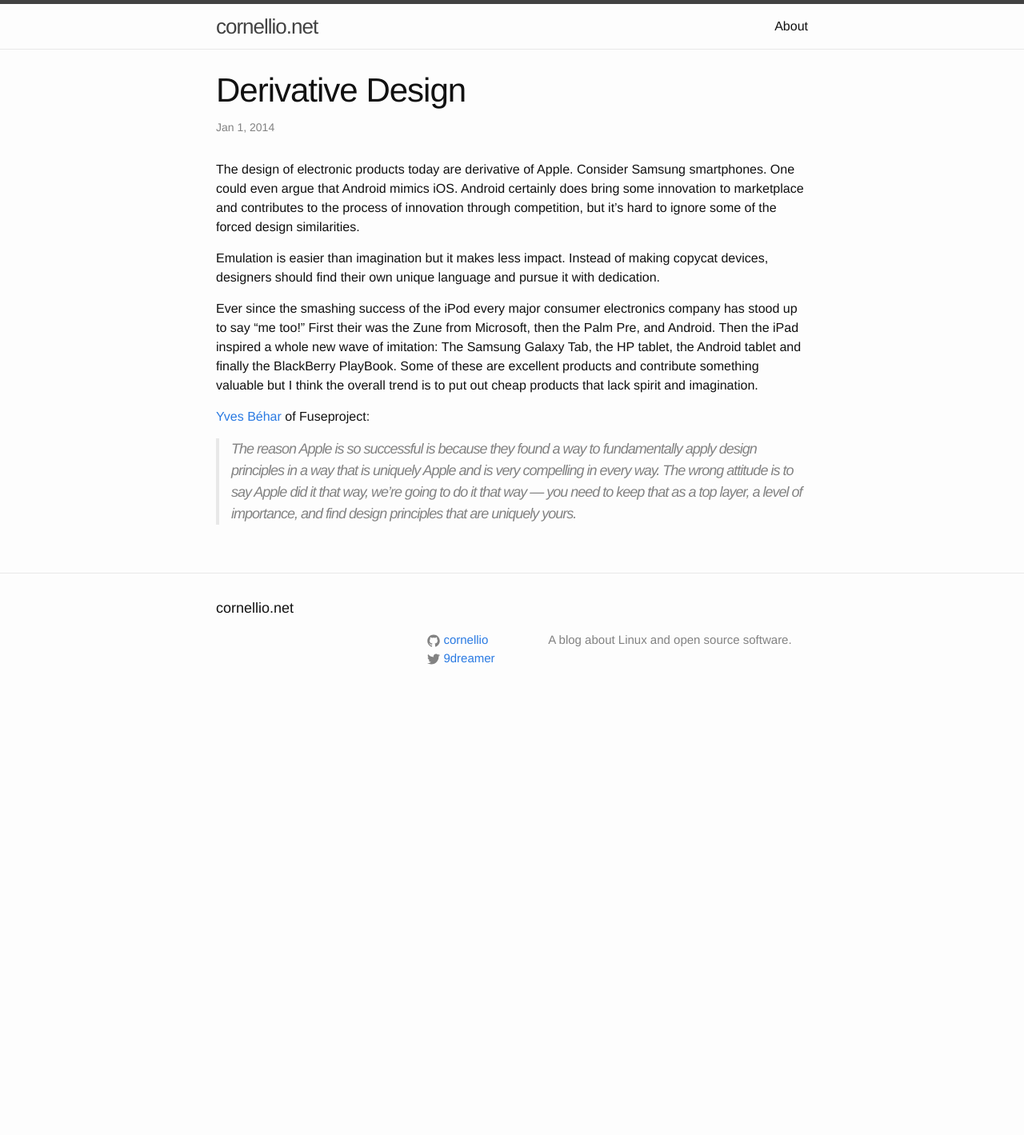
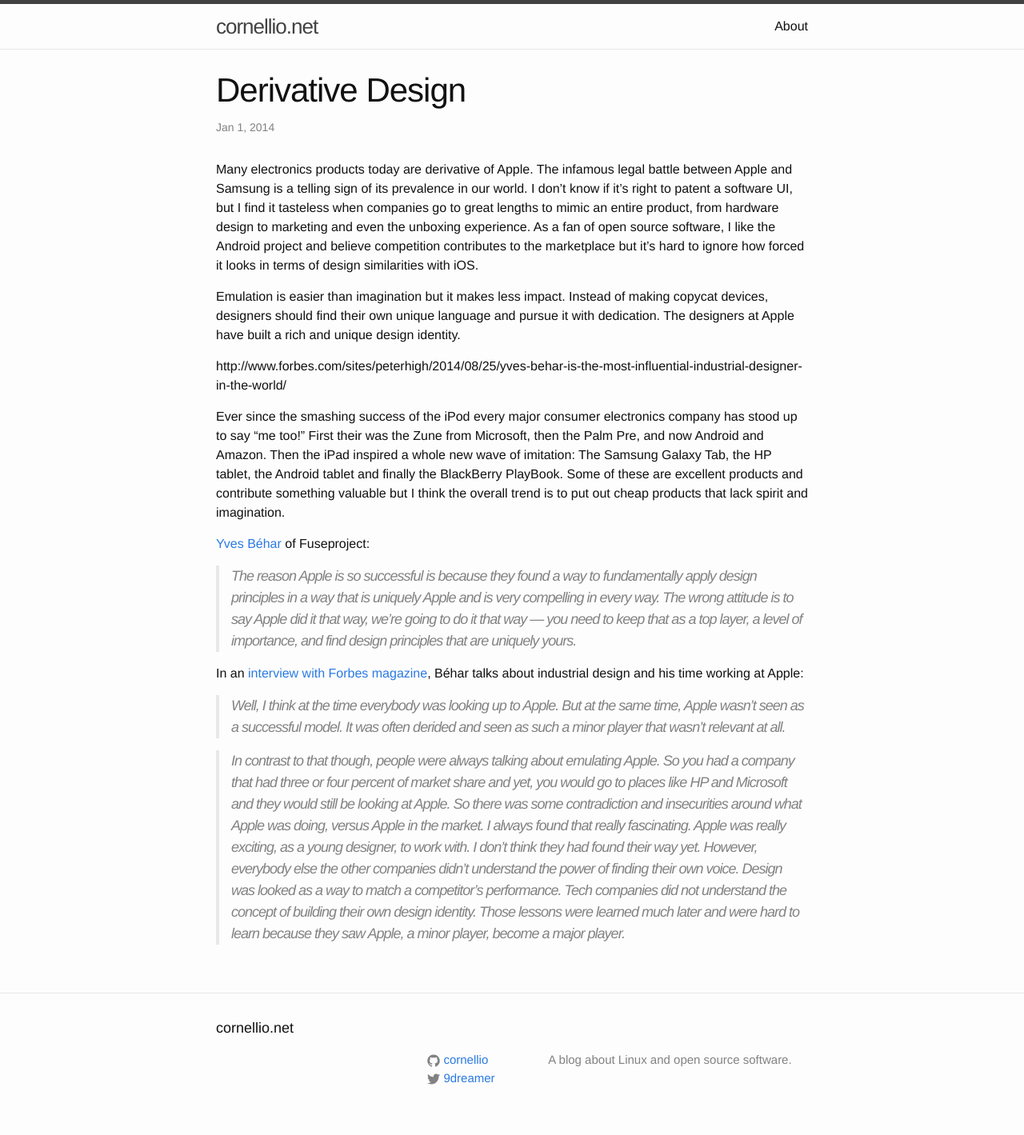
Before and after one commit to Cornellio/jekyll-blog, a Jekyll site: the page built from _posts/2014-01-01-derivative-design.md, in a window 1280 px wide. Shown: the whole page at 80% size. Built offline with Jekyll 4.4.1, drawn with Linux system fonts in a browser that asks for light colours; before the commit the page ends 900 px from its top, so only the background shows below that.

Commit message:
update site

```diff
--- a/_posts/2014-01-01-derivative-design.md
+++ b/_posts/2014-01-01-derivative-design.md
@@ -2,15 +2,23 @@
 layout: post
 title:  "Derivative Design"
 date:   2014-01-01 15:02:00
-categories: desgin
+categories: design
 ---
 
-The design of electronic products today are derivative of Apple. Consider Samsung smartphones. One could even argue that Android mimics iOS. Android certainly does bring some innovation to marketplace and contributes to the process of innovation through competition, but it's hard to ignore some of the forced design similarities.
+Many electronics products today are derivative of Apple. The infamous legal battle between Apple and Samsung is a telling sign of its prevalence in our world. I don't know if it's right to patent a software UI, but I find it tasteless when companies go to great lengths to mimic an entire product, from hardware design to marketing and even the unboxing experience. As a fan of open source software, I like the Android project and believe competition contributes to the marketplace but it's hard to ignore how forced it looks in terms of design similarities with iOS.
 
-Emulation is easier than imagination but it makes less impact.  Instead of making copycat devices, designers should find their own unique language and pursue it with dedication.
+Emulation is easier than imagination but it makes less impact.  Instead of making copycat devices, designers should find their own unique language and pursue it with dedication. The designers at Apple have built a rich and unique design identity.
 
-Ever since the smashing success of the iPod every major consumer electronics company has stood up to say "me too!" First their was the Zune from Microsoft, then the Palm Pre, and Android. Then the iPad inspired a whole new wave of imitation: The Samsung Galaxy Tab, the HP tablet, the Android tablet and finally the BlackBerry PlayBook. Some of these are excellent products and contribute something valuable but I think the overall trend is to put out cheap products that lack spirit and imagination.
+http://www.forbes.com/sites/peterhigh/2014/08/25/yves-behar-is-the-most-influential-industrial-designer-in-the-world/
+
+Ever since the smashing success of the iPod every major consumer electronics company has stood up to say "me too!" First their was the Zune from Microsoft, then the Palm Pre, and now Android and Amazon. Then the iPad inspired a whole new wave of imitation: The Samsung Galaxy Tab, the HP tablet, the Android tablet and finally the BlackBerry PlayBook. Some of these are excellent products and contribute something valuable but I think the overall trend is to put out cheap products that lack spirit and imagination.
 
 [Yves Béhar](http://venturebeat.com/2010/09/30/apple-design-beha/) of Fuseproject:
 
 > The reason Apple is so successful is because they found a way to fundamentally apply design principles in a way that is uniquely Apple and is very compelling in every way. The wrong attitude is to say Apple did it that way, we’re going to do it that way — you need to keep that as a top layer, a level of importance, and find design principles that are uniquely yours.
+
+In an [interview with Forbes magazine](http://www.forbes.com/sites/peterhigh/2014/08/25/yves-behar-is-the-most-influential-industrial-designer-in-the-world/), Béhar talks about industrial design and his time working at Apple:
+
+> Well, I think at the time everybody was looking up to Apple. But at the same time, Apple wasn’t seen as a successful model. It was often derided and seen as such a minor player that wasn’t relevant at all.
+
+> In contrast to that though, people were always talking about emulating Apple. So you had a company that had three or four percent of market share and yet, you would go to places like HP and Microsoft and they would still be looking at Apple. So there was some contradiction and insecurities around what Apple was doing, versus Apple in the market. I always found that really fascinating. Apple was really exciting, as a young designer, to work with. I don’t think they had found their way yet. However, everybody else  the other companies didn’t understand the power of finding their own voice. Design was looked as a way to match a competitor’s performance. Tech companies did not understand the concept of building their own design identity. Those lessons were learned much later and were hard to learn because they saw Apple, a minor player, become a major player.
```
